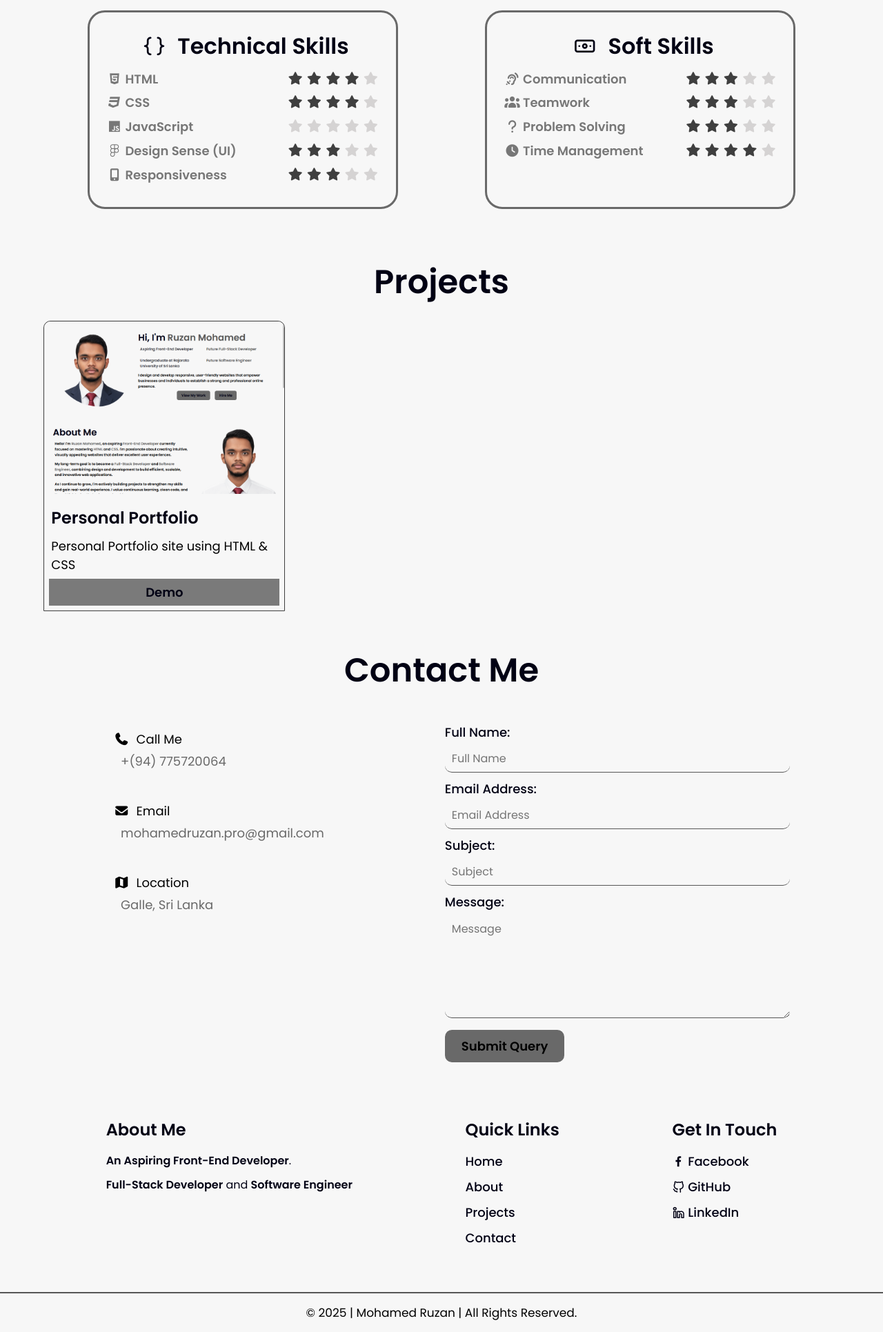
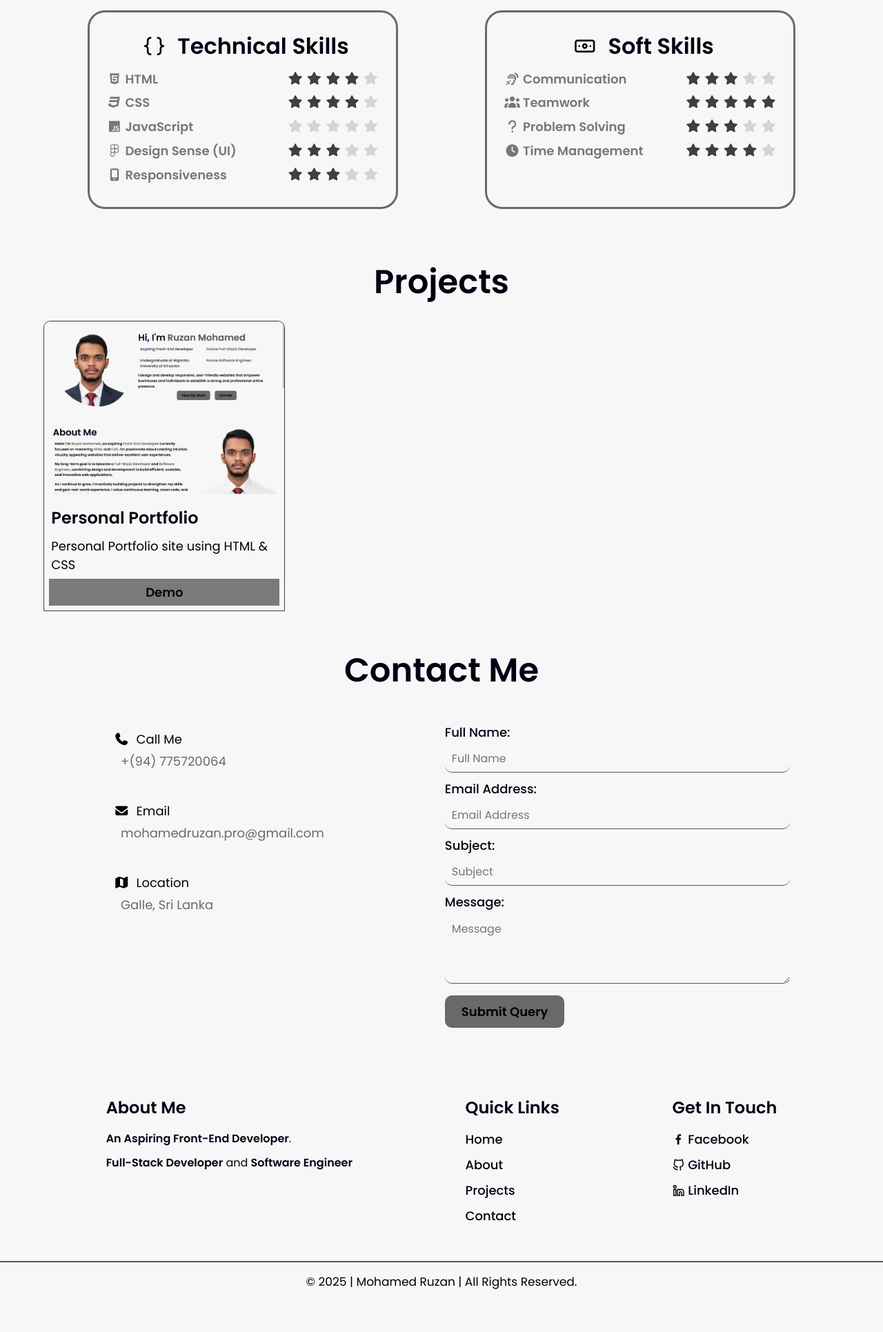
Before and after one commit to Ruzan-Mohamed/Portfolio-Website, a plain HTML site: page index.html in a window 1280 px wide. Shown: the part 1300-3231 px from the top of the page at 69% size. After the commit the page ends 3186 px from the top, so only its background shows below. Drawn offline with nearby package versions, Linux system fonts and the light colour scheme.

Commit message:
Update style.css

```diff
--- a/packages/css/style.css
+++ b/packages/css/style.css
@@ -274,7 +274,7 @@ section {
 .skill-tech#four > .rater span:nth-child(-n+3) i,
 .skill-tech#five > .rater span:nth-child(-n+3) i,
 .skill-soft#one > .rater span:nth-child(-n+3) i,
-.skill-soft#two > .rater span:nth-child(-n+3) i,
+.skill-soft#two > .rater span:nth-child(-n+5) i,
 .skill-soft#three > .rater span:nth-child(-n+3) i,
 .skill-soft#four > .rater span:nth-child(-n+4) i {
       color: #3f3f3f;
@@ -287,7 +287,7 @@ section {
 .skill-tech#four > .rater span:nth-child(n+4) i,
 .skill-tech#five > .rater span:nth-child(n+4) i,
 .skill-soft#one > .rater span:nth-child(n+4) i,
-.skill-soft#two > .rater span:nth-child(n+4) i,
+/*.skill-soft#two > .rater span:nth-child(n+4) i,*/
 .skill-soft#three > .rater span:nth-child(n+4) i,
 .skill-soft#four > .rater span:nth-child(5) i {
       color: #d5d3d3;
@@ -418,7 +418,7 @@ form input[type="email"] {
 }
 
 form textarea {
-      min-height: 150px;
+      min-height: 100px;
       resize: vertical;
       padding: 8px 10px;
 }
@@ -444,7 +444,7 @@ form button:hover {
    ============================================ */
 
 .footer {
-      min-height: 200px;
+      max-height: 200px;
 }
 
 .footer-section {
```
